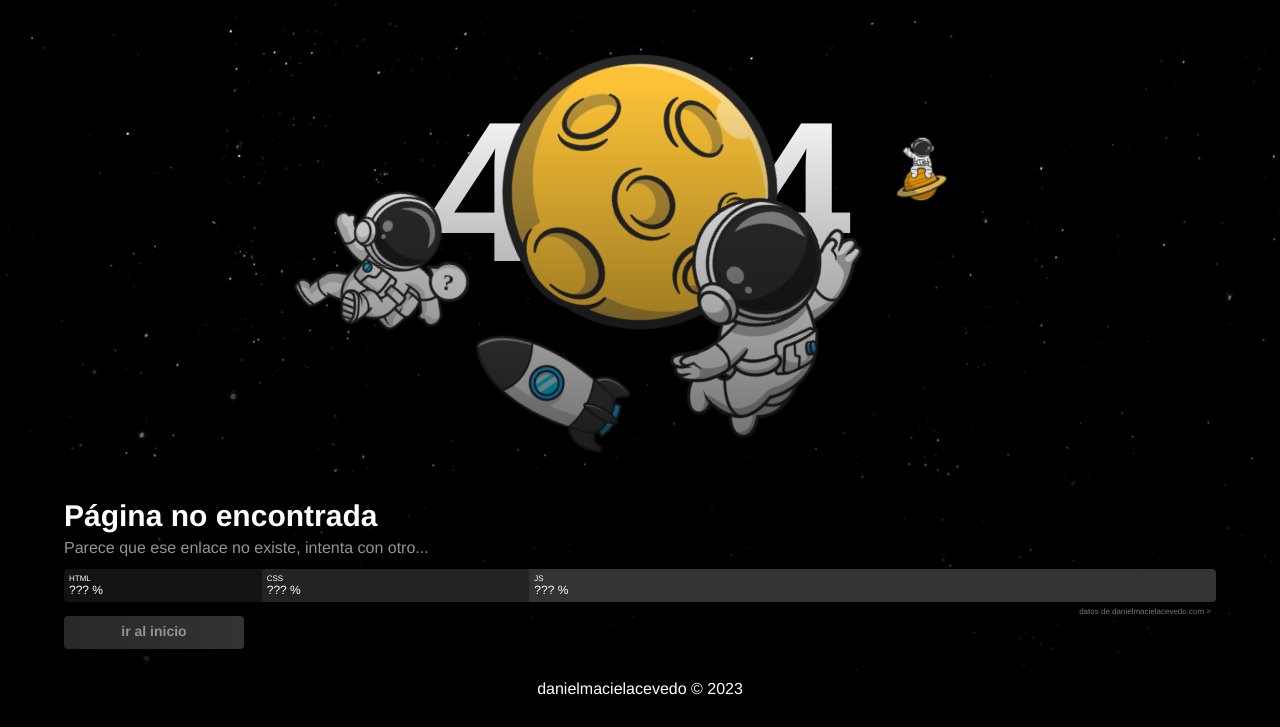
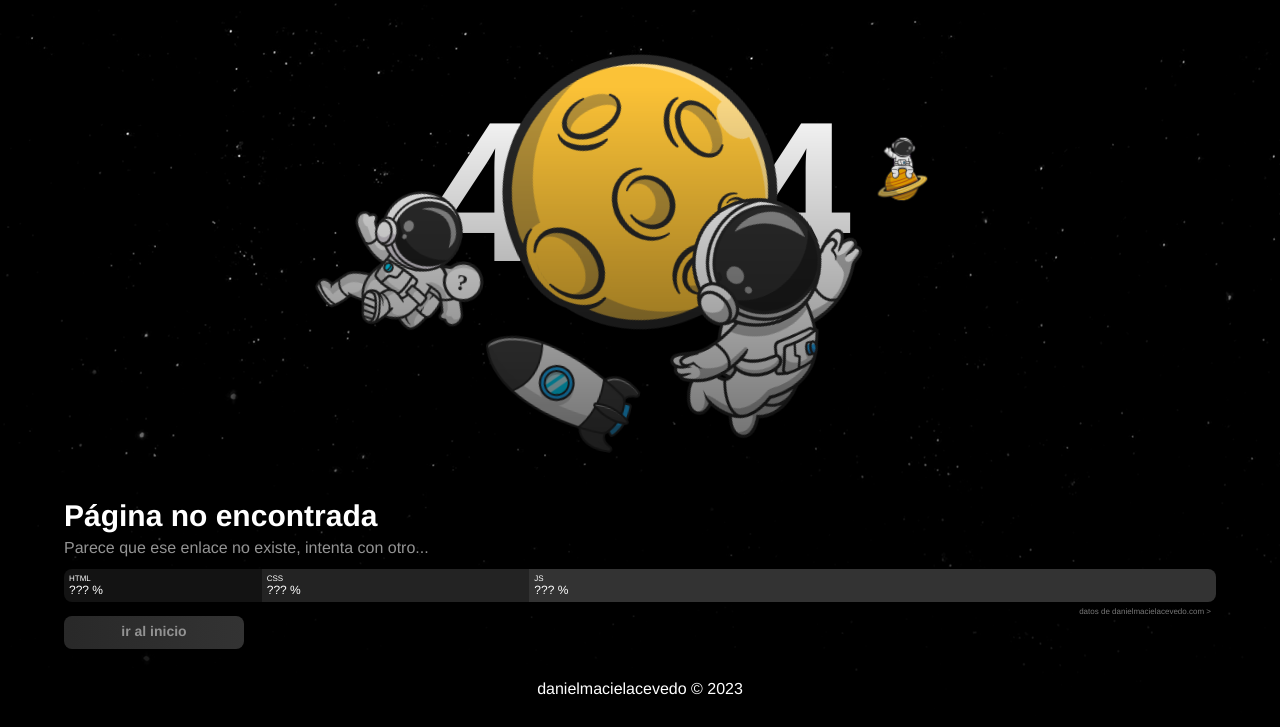
Before and after one commit to danielmacielacevedo/danielmacielacevedo, a plain HTML site: page 404.html in a window 1280 px wide. Shown: the part 73-800 px from the top of the page. Drawn offline with Linux system fonts and the light colour scheme.

Commit message:
Se agregó un max-width al visuals, y se cambió el border-radius a los botones y contenedores

```diff
--- a/404.html
+++ b/404.html
@@ -12,6 +12,9 @@
     <link rel="shortcut icon" href="./assets/favicon_dannmacode_black.png" type="image/x-icon">
     <link rel="stylesheet" href="./css/404.css">
     <link rel="apple-touch-icon" href="./assets/dannmacode-black.jpg">
+    <link rel="preconnect" href="https://fonts.googleapis.com">
+    <link rel="preconnect" href="https://fonts.gstatic.com" crossorigin>
+    <link href="https://fonts.googleapis.com/css2?family=Montserrat:wght@700;800;900&family=Roboto:wght@100;400;700&display=swap" rel="stylesheet">
 </head>
 <body>
     <header class="header-container" id="mobile-home">
@@ -63,7 +66,7 @@
             <div class="stars"></div>
             <div class="twinkling"></div>
             <div class="linear-gradient-404"></div>
-            <div>
+            <div id="general-container-404">
                 <div class="visuals-404">
                     <div class="title-404">
                         <span>4</span>
--- a/css/404.css
+++ b/css/404.css
@@ -325,6 +325,13 @@ h5
 }
 
 /* visuals 404!!! */
+#general-container-404
+{
+    display: flex;
+    flex-direction: column;
+    justify-content: center;
+    align-items: center;
+}
 .visuals-container-404
 {
     position: relative;
@@ -362,7 +369,10 @@ h5
 .visuals-404
 {
     position: relative;
+    display: flex;
+    flex-direction: column;
     width: 100%;
+    max-width: 1200px;
     height: 100%;
 }
 .linear-gradient-404
@@ -568,7 +578,8 @@ h5
     width: 50px;
     top: -48px;
     left: 33%;
-    font-family: Arial, Helvetica, sans-serif;
+    font-family: 'Montserrat', sans-serif;
+    font-family: 'Roboto', sans-serif;
     font-weight: 600;
     rotate: -10deg;
     animation: mmm-404 18s infinite ease-in-out;
@@ -663,7 +674,7 @@ h5
     margin-bottom: 0;
     padding-bottom: 2.4px;
     /* border: 2px solid var(--grey1); */
-    border-radius: 4px;
+    border-radius: 8px;
     background: linear-gradient(to right, #000000, #333333);
     background-size: 500% 500%;
     animation: animate-background 1s infinite ease-in-out;
@@ -733,7 +744,7 @@ h5
 {
     width: 37.3%;
     background-color: #131313;
-    border-radius: 4px 0 0 4px;
+    border-radius: 8px 0 0 8px;
     animation: position-cover1 10s infinite ease-in-out;
 }
 @keyframes position-cover1
@@ -789,7 +800,7 @@ h5
 {
     width: 12.2%;
     background-color: #333333;
-    border-radius: 0 4px 4px 0;
+    border-radius: 0 8px 8px 0;
     animation: position-cover3 10s infinite ease-in-out;
 }
 @keyframes position-cover3
```
